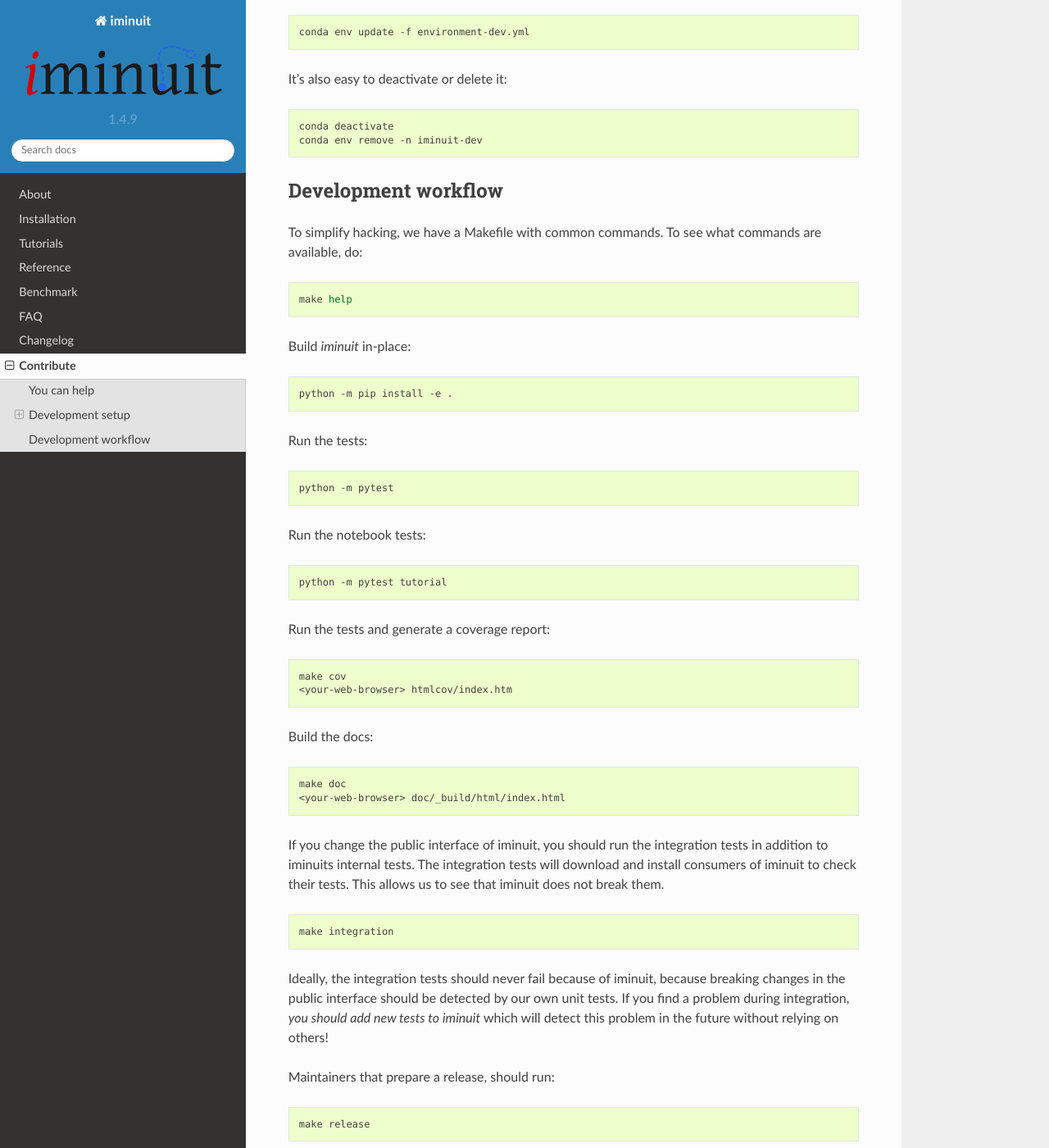
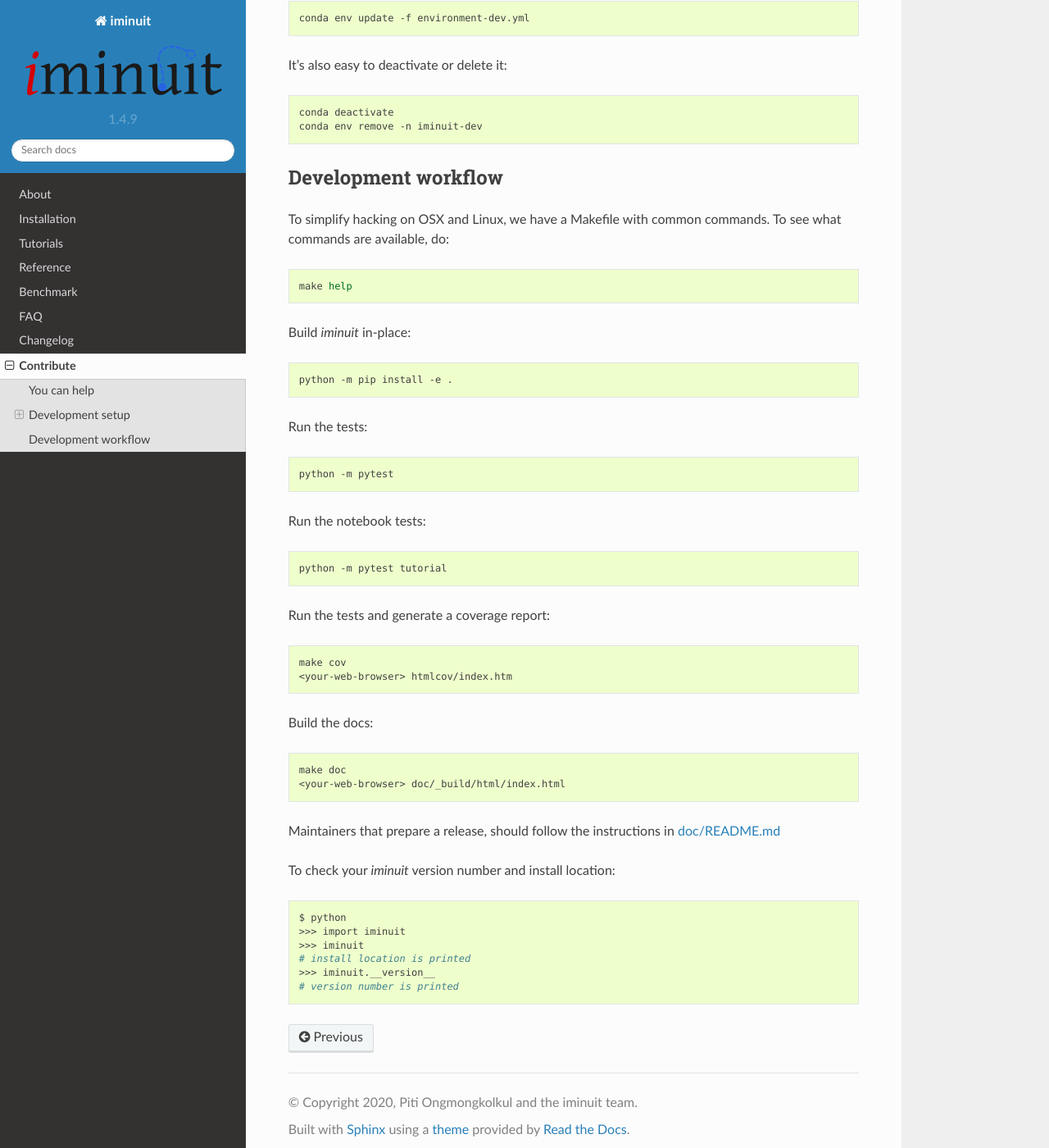
Before and after one commit to scikit-hep/iminuit, a Sphinx documentation site: the page built from doc/contribute.rst, in a window 1280 px wide and 1400 px high, scrolled down 1523 px. Shown: the whole window at 82% size. Built offline with Sphinx 7.4.7 and the Read the Docs theme 2.0.0, drawn with Linux system fonts in a browser that asks for light colours; some of the changed text lies outside the part shown.

Commit message:
Update contribute.rst

```diff
--- a/doc/contribute.rst
+++ b/doc/contribute.rst
@@ -46,12 +46,11 @@
 
 .. code-block:: bash
 
-    pip install virtualenv
-    virtualenv iminuit-dev
-    source iminuit-dev/bin/activate
+    python -m venv py3 # folders called py* are ignored by git
+    source py3/bin/activate
     pip install -r requirements-dev.txt
 
-To delete the virtual environment just delete the folder iminuit-dev.
+To delete the virtual environment just delete the folder `py3`.
 
 conda
 +++++
@@ -80,7 +79,7 @@
 Development workflow
 --------------------
 
-To simplify hacking, we have a Makefile with common commands. To see what commands are available, do:
+To simplify hacking on OSX and Linux, we have a Makefile with common commands. To see what commands are available, do:
 
 .. code-block:: bash
 
@@ -118,21 +117,7 @@
    make doc
    <your-web-browser> doc/_build/html/index.html
 
-If you change the public interface of iminuit, you should run the integration tests in addition to iminuits internal tests. The integration tests will download and install consumers of iminuit to check their tests. This allows us to see that iminuit does not break them.
-
-.. code-block:: bash
-
-    make integration
-
-Ideally, the integration tests should never fail because of iminuit, because breaking changes in the public interface should be detected by our own unit tests. If you find a problem during integration, *you should add new tests to iminuit* which will detect this problem in the future without relying on others!
-
-Maintainers that prepare a release, should run:
-
-.. code-block:: bash
-
-    make release
-
-It generates the source distribution and prints a checklist for the release.
+Maintainers that prepare a release, should follow the instructions in `doc/README.md`_
 
 To check your `iminuit` version number and install location:
 
@@ -152,3 +137,4 @@
 .. _Python virtual environments: http://docs.python-guide.org/en/latest/dev/virtualenvs/
 .. _Github: https://github.com/scikit-hep/iminuit
 .. _Makefile: https://github.com/scikit-hep/iminuit/blob/master/Makefile
+.. _doc/README.md: https://github.com/scikit-hep/iminuit/blob/master/doc/README.md
```
